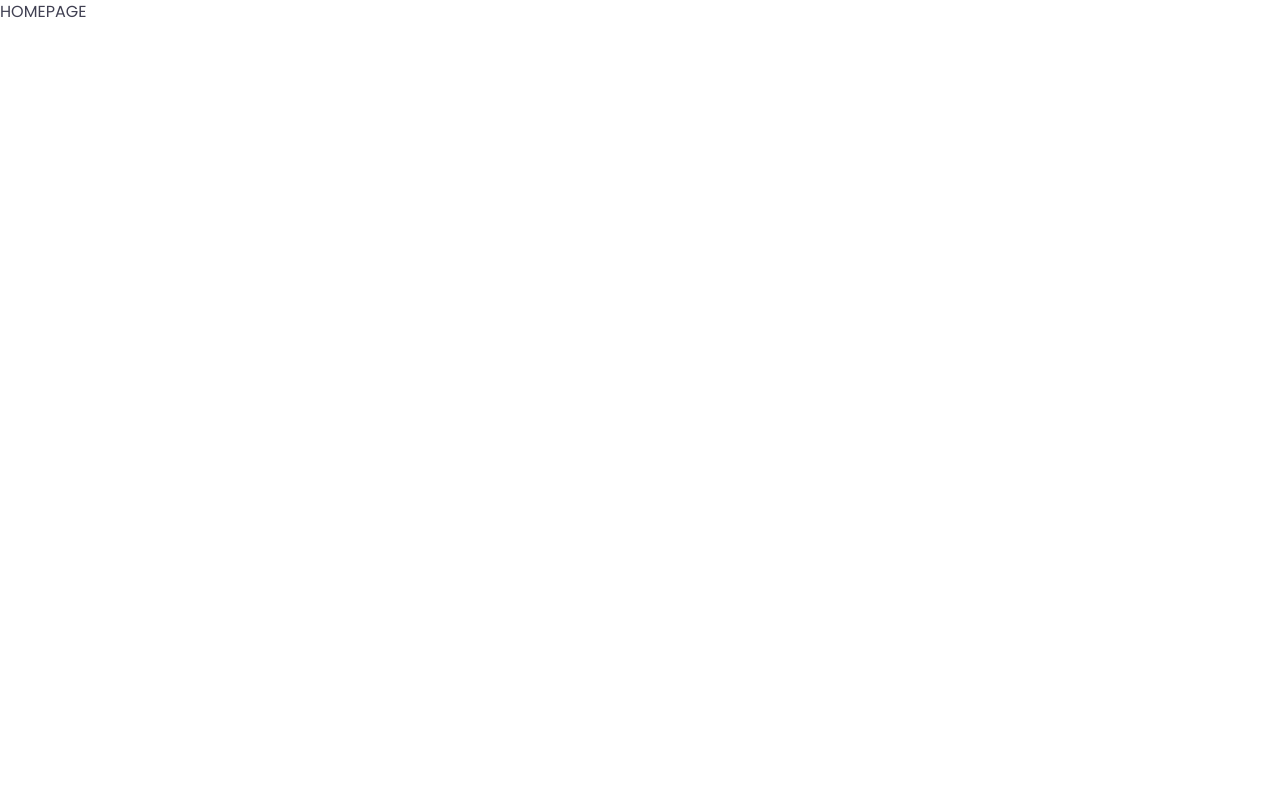
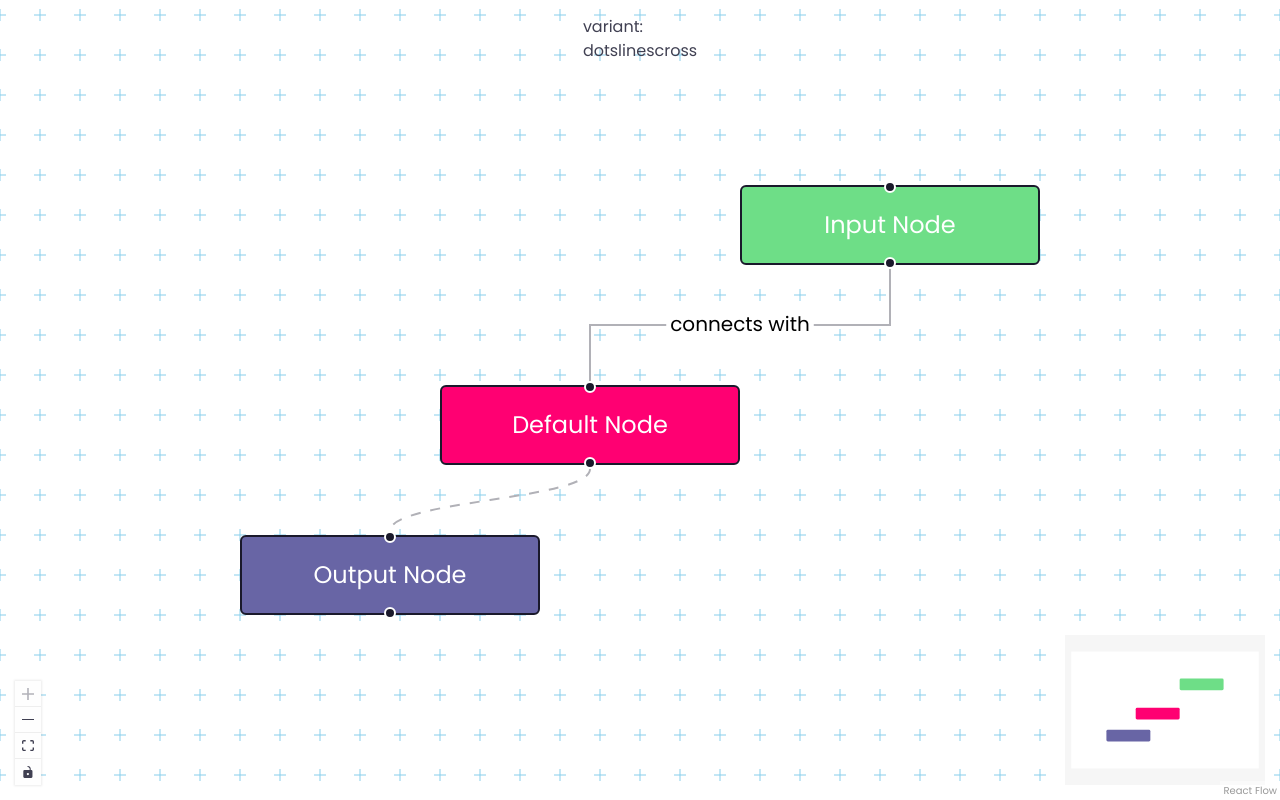
Before and after one commit to anasfirly20/next-flow-schema, a Next.js app: page / in a window 1280 px wide. Built offline with nearby package versions, Linux system fonts and the light colour scheme.

Commit message:
feat: adding inital react flow components

```diff
--- a/package.json
+++ b/package.json
@@ -9,6 +9,7 @@
     "lint": "eslint"
   },
   "dependencies": {
+    "@xyflow/react": "^12.10.2",
     "next": "16.2.2",
     "react": "19.2.4",
     "react-dom": "19.2.4"
--- a/src/pages/home/ui/HomePage.tsx
+++ b/src/pages/home/ui/HomePage.tsx
@@ -1,3 +1,94 @@
+"use client";
+
+import { useState, useCallback } from "react";
+import {
+  ReactFlow,
+  applyNodeChanges,
+  applyEdgeChanges,
+  addEdge,
+  Background,
+  Controls,
+  MiniMap,
+  Panel,
+} from "@xyflow/react";
+import "@xyflow/react/dist/style.css";
+
+const initialNodes = [
+  {
+    id: "n1",
+    data: { label: "Input Node" },
+    position: { x: 250, y: 25 },
+    style: { backgroundColor: "#6ede87", color: "white" },
+  },
+  {
+    id: "n2",
+    // you can also pass a React component as a label
+    data: { label: <div>Default Node</div> },
+    position: { x: 100, y: 125 },
+    style: { backgroundColor: "#ff0072", color: "white" },
+  },
+  {
+    id: "n3",
+    data: { label: "Output Node" },
+    position: { x: 0, y: 200 },
+    style: { backgroundColor: "#6865A5", color: "white" },
+  },
+];
+const initialEdges = [
+  {
+    id: "n1-n2",
+    source: "n1",
+    target: "n2",
+    type: "step",
+    label: "connects with",
+  },
+  { id: "n2-n3", source: "n2", target: "n3", animated: true },
+];
+
 export const HomePage = () => {
-  return <main>HOMEPAGE</main>;
+  const [nodes, setNodes] = useState(initialNodes);
+  const [edges, setEdges] = useState(initialEdges);
+  const [variant, setVariant] = useState("cross");
+
+  const onNodesChange = useCallback(
+    (changes) =>
+      setNodes((nodesSnapshot) => applyNodeChanges(changes, nodesSnapshot)),
+    []
+  );
+
+  const onEdgesChange = useCallback(
+    (changes) =>
+      setEdges((edgesSnapshot) => applyEdgeChanges(changes, edgesSnapshot)),
+    []
+  );
+
+  const onConnect = useCallback(
+    (params) => setEdges((edgesSnapshot) => addEdge(params, edgesSnapshot)),
+    []
+  );
+
+  return (
+    <main className="min-h-screen">
+      <section className="h-screen w-screen">
+        <ReactFlow
+          nodes={nodes}
+          edges={edges}
+          onNodesChange={onNodesChange}
+          onEdgesChange={onEdgesChange}
+          onConnect={onConnect}
+          fitView
+        >
+          <Controls />
+          <MiniMap nodeStrokeWidth={3} zoomable pannable />
+          <Background color="skyblue" variant={variant} />
+          <Panel position="top-center">
+            <div>variant:</div>
+            <button onClick={() => setVariant("dots")}>dots</button>
+            <button onClick={() => setVariant("lines")}>lines</button>
+            <button onClick={() => setVariant("cross")}>cross</button>
+          </Panel>
+        </ReactFlow>
+      </section>
+    </main>
+  );
 };
```
